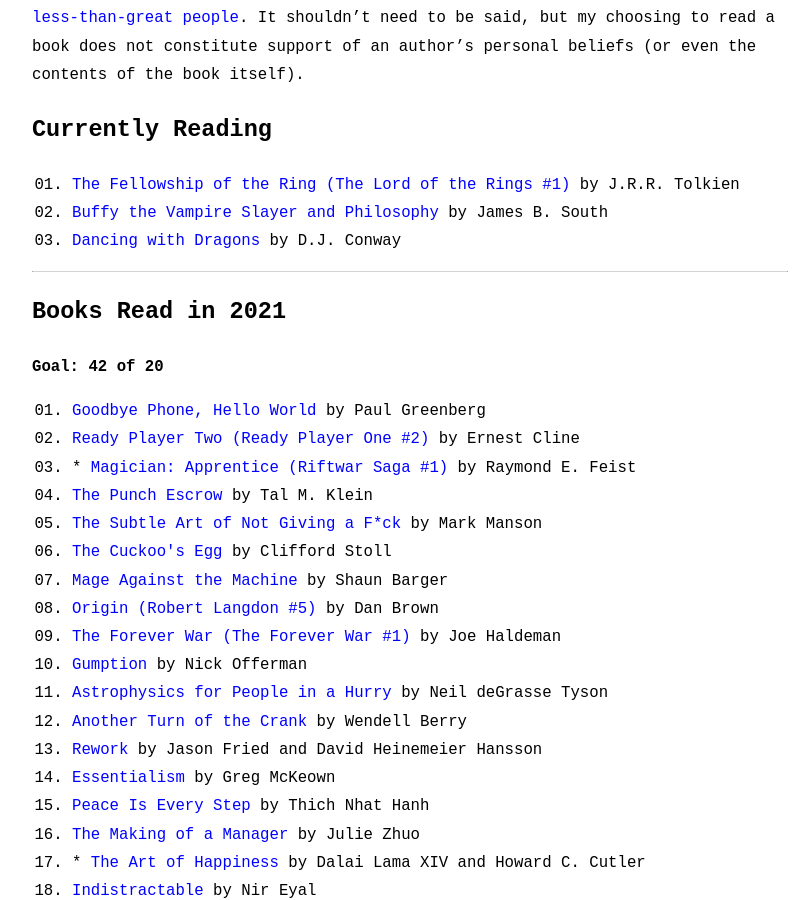
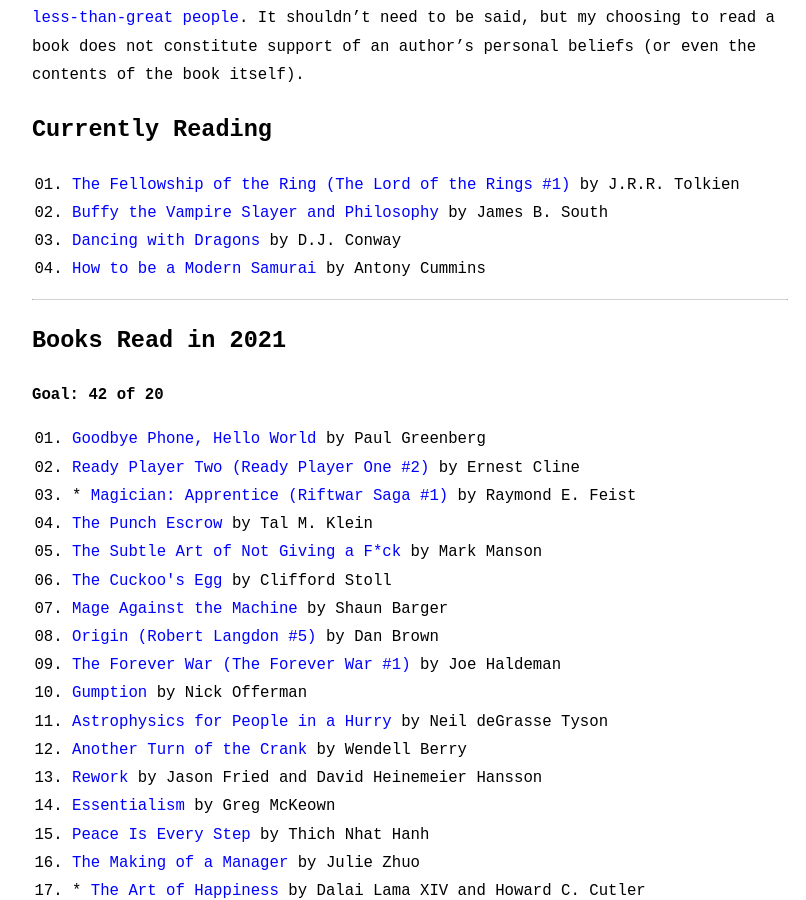
Before and after one commit to zachflower/flower.codes, a Jekyll site: the page built from library.md, in a window 1280 px wide and 900 px high, scrolled down 651 px. Shown: the whole window, without its empty margins (230-1036 px from the left). Built offline with Jekyll 4.4.1, drawn with Linux system fonts in a browser that asks for light colours; Markdown is read by kramdown in place of the engine named in the settings.

```diff
--- a/_data/library.yml
+++ b/_data/library.yml
@@ -530,3 +530,8 @@ entries:
     isbn: "9780063064942"
     started: 2021-06-26
     finished: 2021-06-27
+
+  - title: How to be a Modern Samurai
+    author: Antony Cummins
+    isbn: "1786783541"
+    started: 2021-06-30
```
